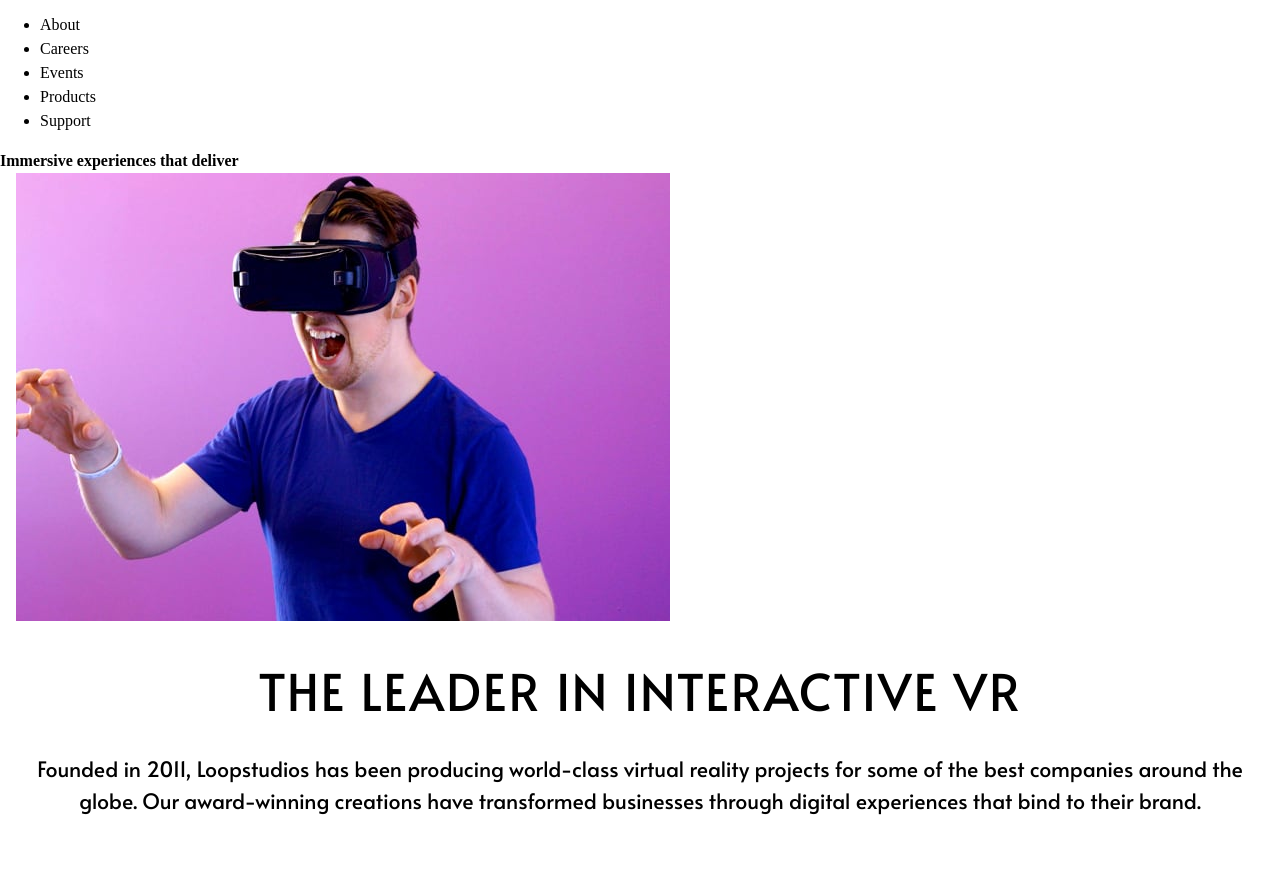
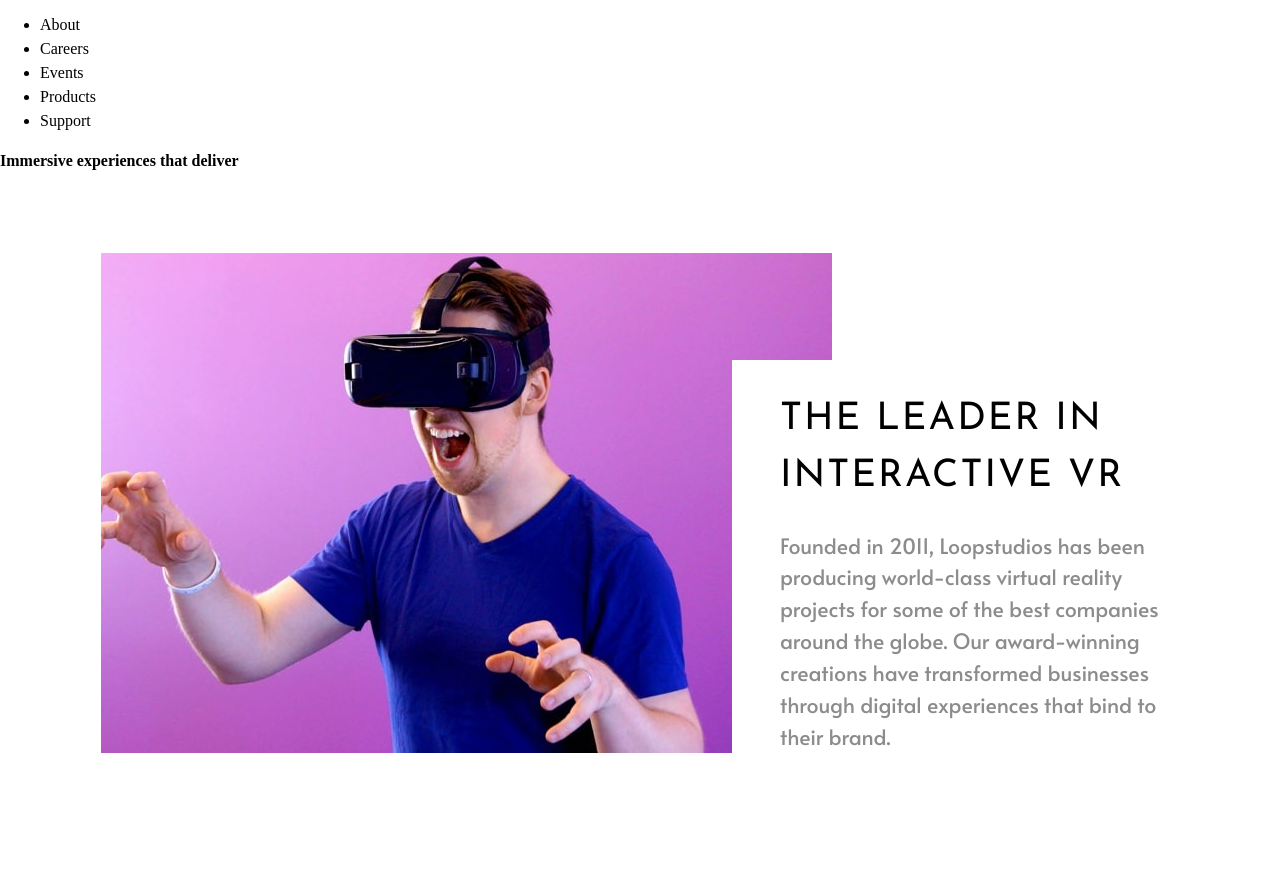
Before and after one commit to dottereldesign/loopstudios_landing_page, a plain HTML site: page index.html in a window 1280 px wide. Shown: the part 35-913 px from the top of the page. Drawn offline with Linux system fonts and the light colour scheme.

Commit message:
Add leader section media queries for tablet and desktop.

```diff
--- a/index.html
+++ b/index.html
@@ -33,7 +33,10 @@
   </div>
 
   <section class="leader">
-    <img src="images/mobile/image-interactive.jpg" alt="">
+    <picture>
+      <source srcset="images/desktop/image-interactive.jpg" media="(min-width: 1110px)" />
+      <img src="images/mobile/image-interactive.jpg" alt="">
+    </picture>
     <div class="leader_content">
       <h2>The leader in interactive VR</h2>
       <p>
--- a/style.css
+++ b/style.css
@@ -102,13 +102,23 @@ select {
 /* leader */
 .leader {
   padding: 0 16px 0 16px;
+  margin: 80px 0 0 0;
+  display: flex;
+  flex-direction: column;
+  align-items: center;
+}
+
+.leader_content {
+  display: flex;
+  flex-direction: column;
+  align-items: center;
 }
 
 .leader h2 {
-  font-size: var(--fs-800);
+  font-size: var(--fs-700);
   color: var(--clr-primary-200);
-  font-weight: var(--fw-light);
-  font-family: var(--ff-primary-100);
+  font-weight: var(--fw-regular);
+  font-family: var(--ff-primary-200);
   text-transform: uppercase;
   letter-spacing: 2px;
   margin: 32px 0 24px 0;
@@ -117,10 +127,63 @@ select {
 
 .leader p {
   font-size: var(--fs-500);
-  color: var(--clr-primary-200);
+  color: var(--clr-primary-300);
   font-weight: var(--fw-light);
   font-family: var(--ff-primary-100);
   text-align: center;
+  max-inline-size: 60ch;
+}
+
+@media (min-width: 1110px) {
+  .leader {
+    padding: 0 16px 0 16px;
+    display: grid;
+    grid-template-columns: 631px 100px auto;
+    flex-direction: column;
+    align-items: center;
+    max-width: 1110px;
+    margin: 80px auto 0 auto;
+  }
+
+  .leader picture {
+    grid-column-start: 1;
+    grid-column-end: 3;
+    grid-row-start: 1;
+    grid-row-end: 1;
+  }
+
+  .leader_content {
+    display: flex;
+    flex-direction: column;
+    align-items: left;
+    grid-column-start: 2;
+    grid-column-end: 4;
+    grid-row-start: 1;
+    grid-row-end: 1;
+    background-color: white;
+    align-self: flex-end;
+    padding-left: 48px;
+  }
+
+  .leader h2 {
+    font-size: var(--fs-700);
+    color: var(--clr-primary-200);
+    font-weight: var(--fw-regular);
+    font-family: var(--ff-primary-200);
+    text-transform: uppercase;
+    letter-spacing: 2px;
+    margin: 32px 0 24px 0;
+    text-align: left;
+  }
+
+  .leader p {
+    font-size: var(--fs-500);
+    color: var(--clr-primary-300);
+    font-weight: var(--fw-light);
+    font-family: var(--ff-primary-100);
+    text-align: left;
+    max-inline-size: 60ch;
+  }
 }
 
 /* creations */
@@ -139,13 +202,13 @@ select {
 }
 
 .creations h2 {
-  font-size: var(--fs-800);
+  font-size: var(--fs-700);
   color: var(--clr-primary-200);
-  font-weight: var(--fw-light);
-  font-family: var(--ff-primary-100);
+  font-weight: var(--fw-regular);
+  font-family: var(--ff-primary-200);
   text-transform: uppercase;
   letter-spacing: 2px;
-  margin: 64px 0 32px 0;
+  margin: 80px 0 32px 0;
   text-align: center;
 }
 
@@ -205,13 +268,13 @@ select {
   }
 
   .creations h2 {
-    font-size: var(--fs-800);
+    font-size: var(--fs-700);
     color: var(--clr-primary-200);
     font-weight: var(--fw-light);
     font-family: var(--ff-primary-100);
     text-transform: uppercase;
     letter-spacing: 2px;
-    margin: 64px 0 32px 0;
+    margin: 128px 0 32px 0;
     text-align: center;
   }
 
@@ -338,7 +401,7 @@ footer small {
     flex-direction: column;
     align-items: center;
     padding: 64px 16px 0 16px;
-    margin-top: 64px;
+    margin-top: 128px;
   }
 
   .footer_container {
```
